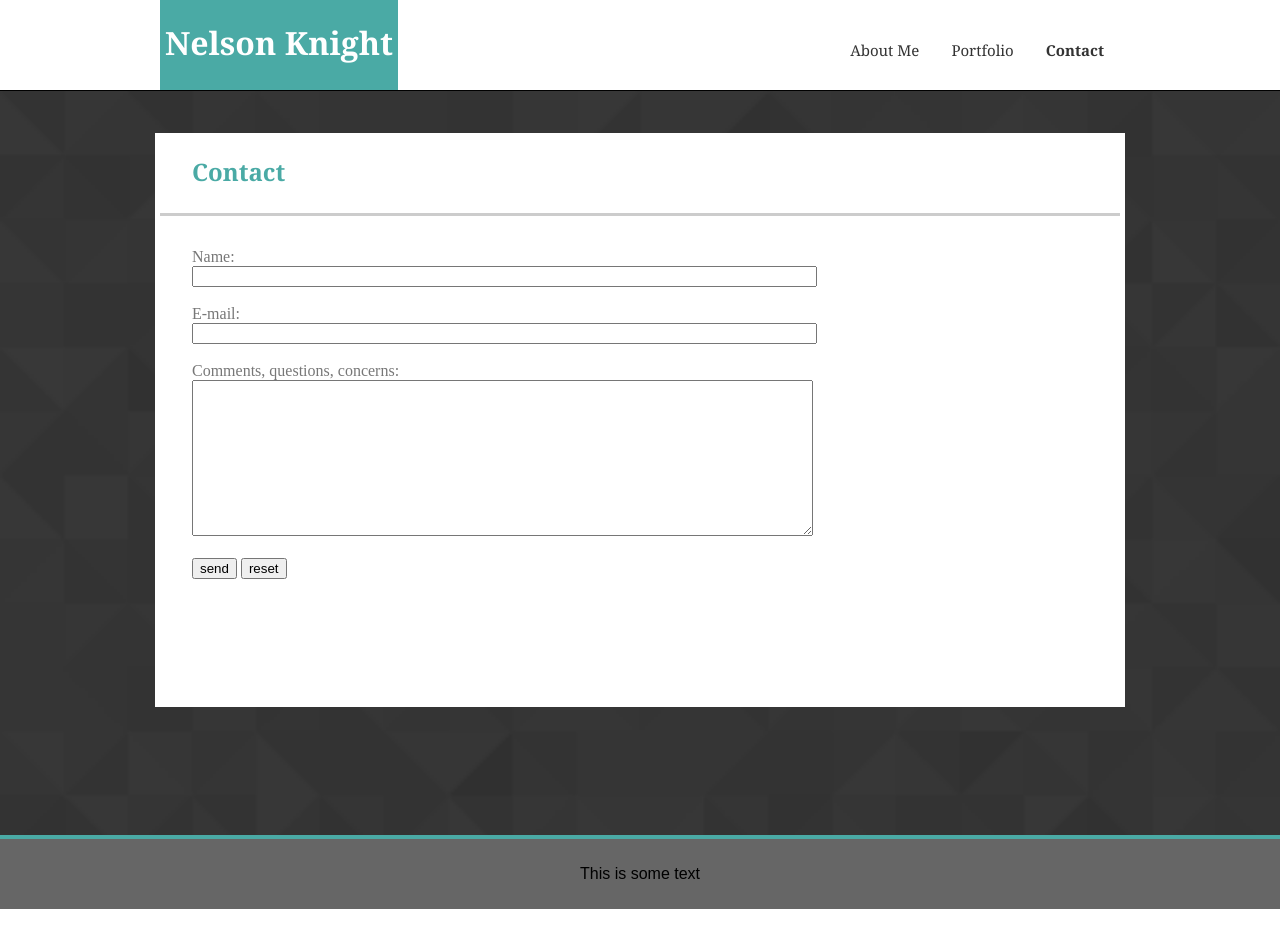
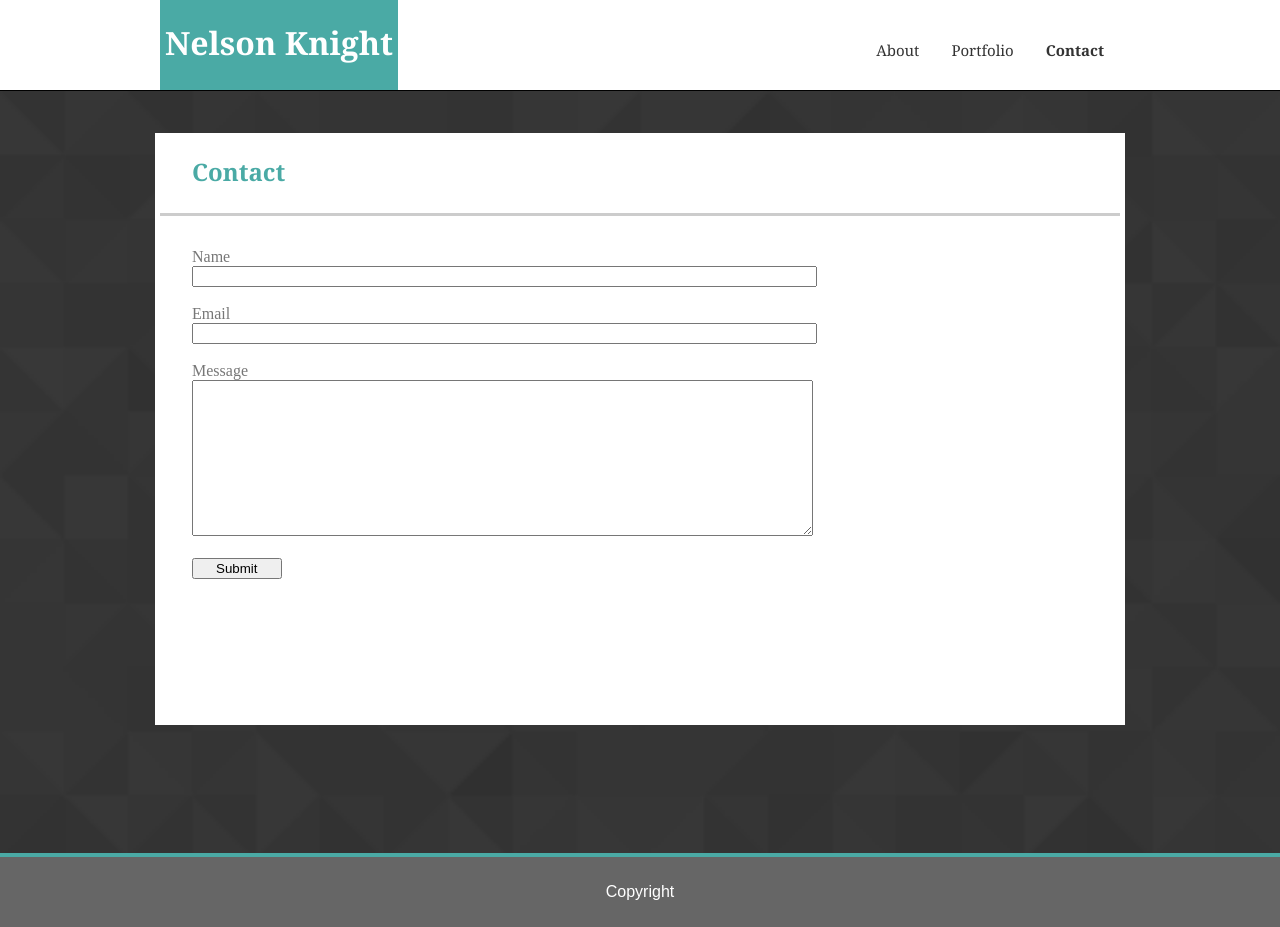
Before and after one commit to nelsontknight/Basic-Portfolio, a plain HTML site: page contact.html in a window 1280 px wide. Drawn offline with Linux system fonts and the light colour scheme.

Commit message:
project update

```diff
--- a/assets/css/style.css
+++ b/assets/css/style.css
@@ -12,6 +12,7 @@ footer {
     Border-width: 4px;
     padding: 10px 0;
     text-align: center;
+    color: white;
 }
 
 h1 {
--- a/contact.html
+++ b/contact.html
@@ -15,7 +15,7 @@
             <div class="menu">
                 <div class="menu">
                     <ul class="nav">
-                        <li class="nav"><a href="index.html">About Me</a></li>
+                        <li class="nav"><a href="index.html">About</a></li>
                         <li class="nav"><a href="portfolio.html">Portfolio</a></li>
                         <li class="nav"><a href="contact.html"><b>Contact</b></a></li>
                     </ul>
@@ -33,26 +33,34 @@
             <div class="content">
                 <div class="formcontainer">
                     <form action="contact.php" method="POST" enctype="text/plain">
-                        Name:<br>
+                        Name<br>
                         <input size="75" type="text" name="name" style="float: center;">
                         <br>
                         <br>
-                        E-mail:<br>
-                        <input size="75" type="text" name="mail">
+                        Email<br>
+                        <input size="75" type="text" name="Email">
                         <br>
                         <br>
-                        Comments, questions, concerns:<br>
+                        Message<br>
                         <textarea name="message" rows="10" cols="75"></textarea>
                         <br><br>
-                        <input type="submit" value="send">
-                        <input type="reset" value="reset">
+                        <style>
+                            input[type=submit]{
+                                width: 10%;
+                                height: 5%;
+
+                            }
+                        </style>
+                        <input type="submit" value="Submit">
+                        <br>
+                        <br>
                     </form>
                 </div>
             </div>
         </div>
     </div>
     <footer>
-        <p>This is some text</p>
+        <p>Copyright</p>
     </footer>
 </body>
 
```
Also changed, not shown: index.html (+2 -2 lines), portfolio.html (+1 -1 lines).
